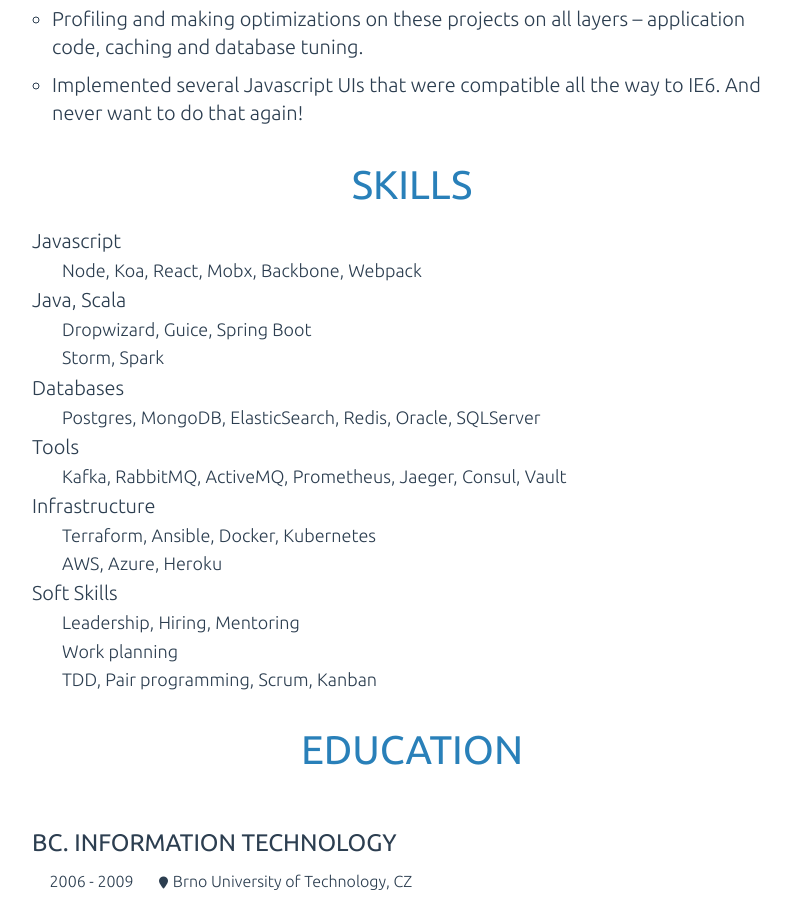
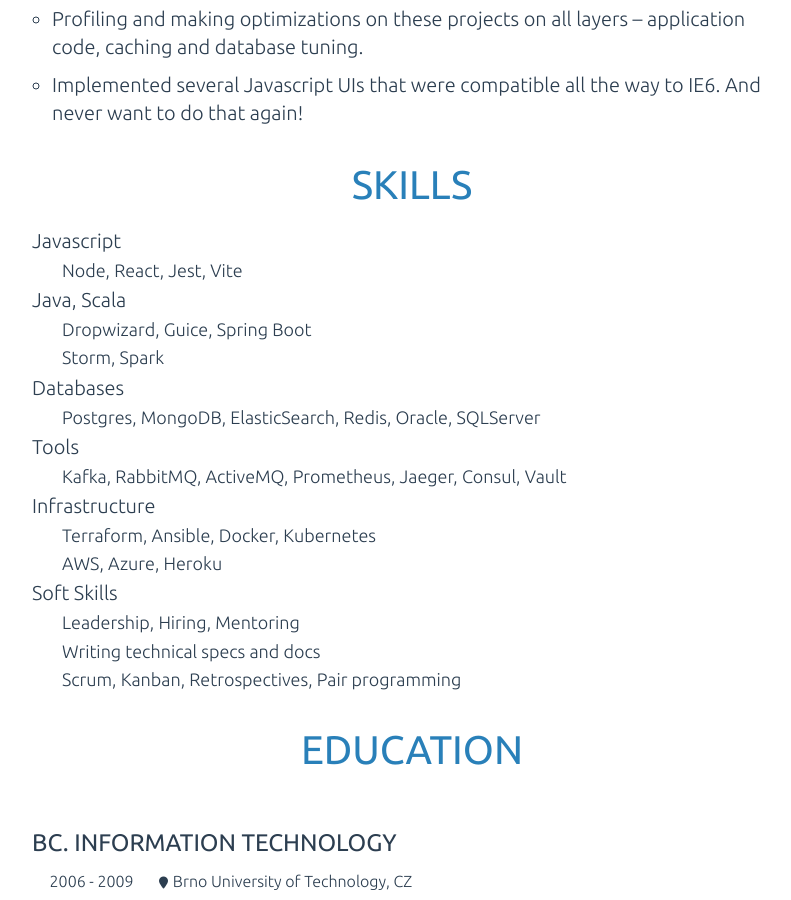
Before and after one commit to msvab/msvab.github.io, a Jekyll site: the page built from resume.html, in a window 1280 px wide and 900 px high, scrolled down 2417 px. Shown: the whole window, without its empty margins (228-1019 px from the left). Built offline with Jekyll 4.4.1, drawn with Linux system fonts in a browser that asks for light colours.

Commit message:
Update resume

```diff
--- a/resume.html
+++ b/resume.html
@@ -90,7 +90,7 @@
   <h2 class="text-center">Skills</h2>
   <ul>
     <li>Javascript<br>
-      <p>Node, Koa, React, Mobx, Backbone, Webpack</p>
+      <p>Node, React, Jest, Vite</p>
     </li>
     <li>Java, Scala<br>
       <p>Dropwizard, Guice, Spring Boot</p>
@@ -108,8 +108,8 @@
     </li>
     <li>Soft Skills<br>
       <p>Leadership, Hiring, Mentoring</p>
-      <p>Work planning</p>
-      <p>TDD, Pair programming, Scrum, Kanban</p>
+      <p>Writing technical specs and docs</p>
+      <p>Scrum, Kanban, Retrospectives, Pair programming</p>
     </li>
   </ul>
 </section>
```
